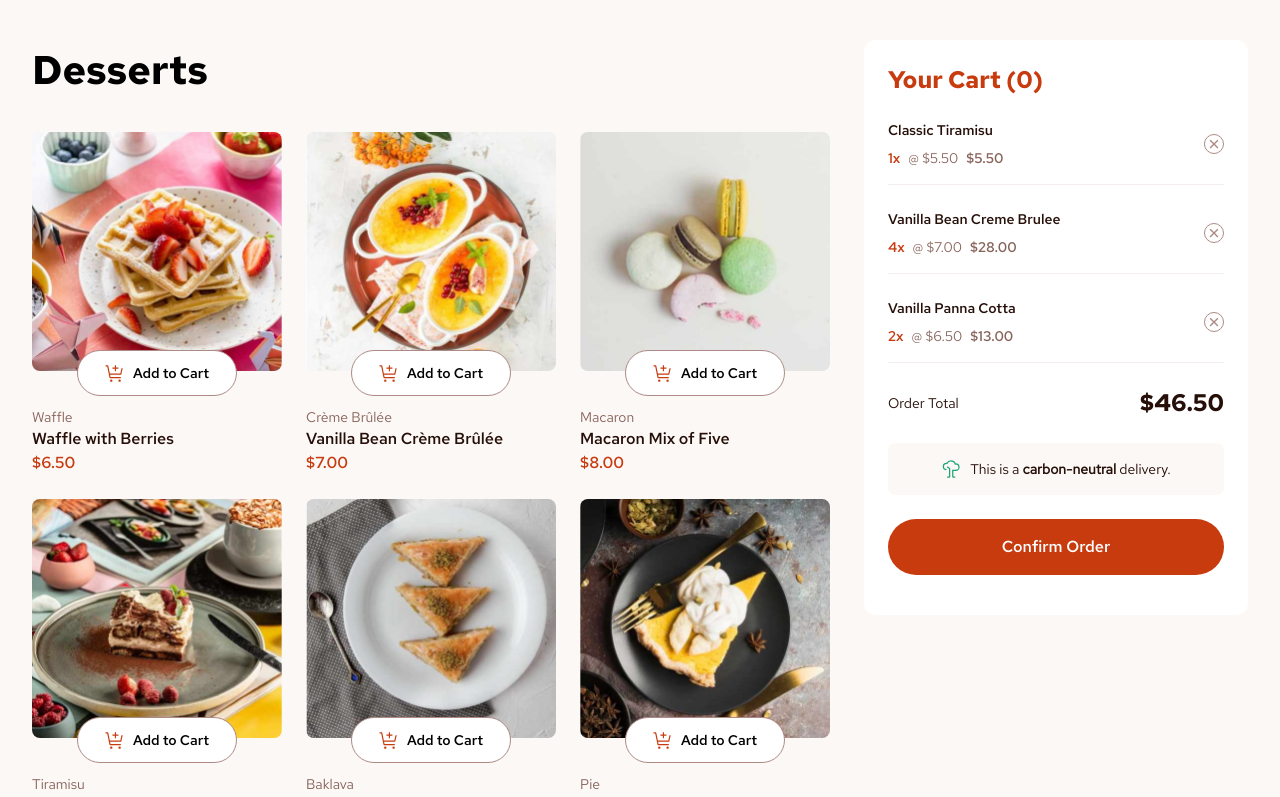
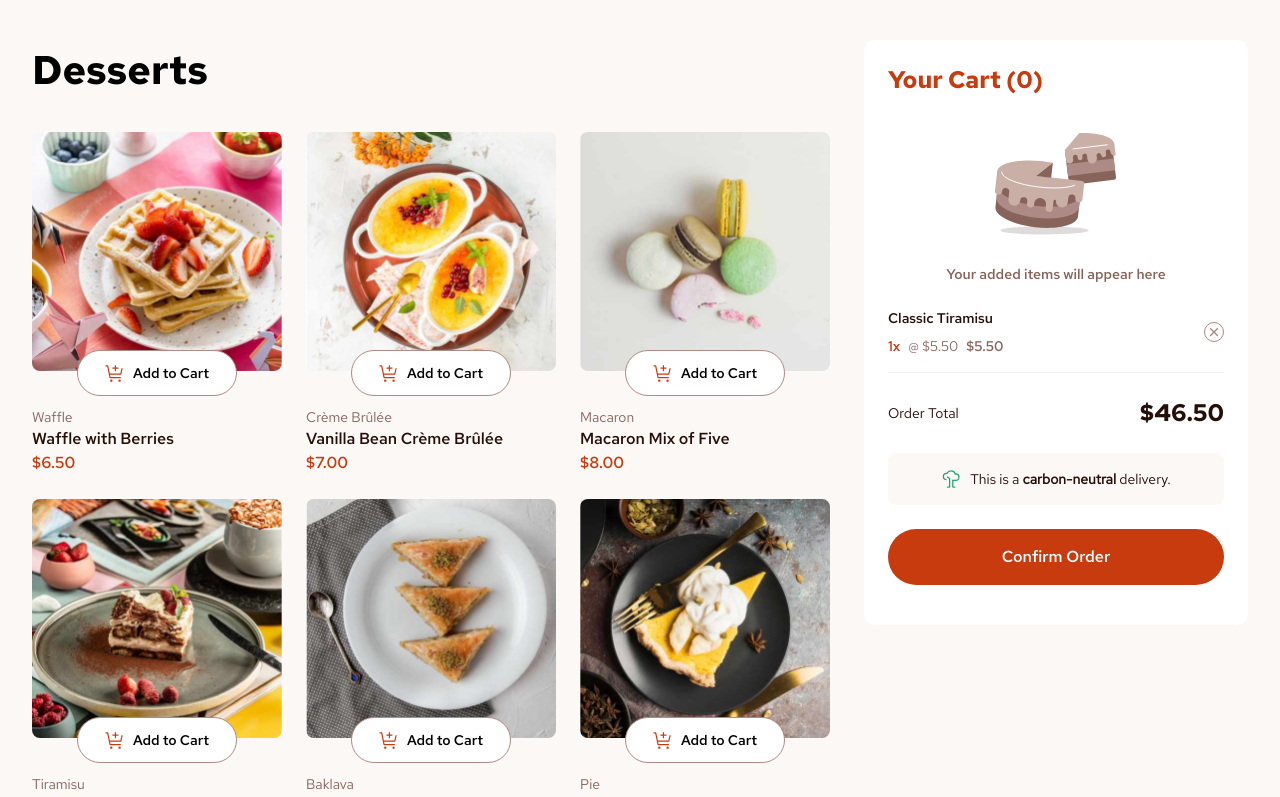
Before and after one commit to j0hnr0/Product-list-with-cart, a Next.js app: page / in a window 1280 px wide. Shown: the top 797 px of the page. Built offline with nearby package versions, Linux system fonts and the light colour scheme.

Commit message:
Added conditional rendering on empty cart

```diff
--- a/app/_components/your-cart-section.js
+++ b/app/_components/your-cart-section.js
@@ -5,7 +5,6 @@ import { useSelector } from "react-redux";
 
 export default function YourCartSection() {
   const totalQuantity = useSelector((state) => state.cart.totalQuantity);
-  const isClicked = true;
 
   return (
     <section className="w-full flex justify-end">
@@ -14,12 +13,12 @@ export default function YourCartSection() {
           Your Cart ({totalQuantity})
         </h2>
 
-        {!isClicked && (
+        {totalQuantity === 0 && (
           <div className="flex flex-col justify-center items-center mt-6">
             <Image
               src="/images/illustration-empty-cart.svg"
               className="w-full h-auto max-w-32"
-              alt="Chocolate cake"
+              alt="Empty shopping cart"
               width={128}
               height={128}
               sizes="(max-width: 640px) 100vw, (max-width: 1024px) 50vw, 33vw"
@@ -46,78 +45,6 @@ export default function YourCartSection() {
                 </h3>
                 <h3 className="font-red-hat-semibold font-semibold text-sm text-custom-brown">
                   $5.50
-                </h3>
-              </div>
-            </div>
-
-            <div className="group flex justify-center items-center rounded-full bg-transparent hover:border-custom-black border-[1px] border-custom-gray w-5 h-5 cursor-pointer">
-              <svg
-                xmlns="http://www.w3.org/2000/svg"
-                width="10"
-                height="10"
-                fill="none"
-                viewBox="0 0 10 10"
-              >
-                <path
-                  className="fill-custom-gray group-hover:fill-custom-black"
-                  d="M8.375 9.375 5 6 1.625 9.375l-1-1L4 5 .625 1.625l1-1L5 4 8.375.625l1 1L6 5l3.375 3.375-1 1Z"
-                />
-              </svg>
-            </div>
-          </div>
-
-          <hr className="w-full h-[1px] border-custom-white2 mt-4" />
-
-          <div className="mt-6 flex justify-between items-center">
-            <div>
-              <h3 className="font-red-hat-semibold font-semibold text-sm text-custom-black">
-                Vanilla Bean Creme Brulee
-              </h3>
-              <div className="flex justify-start items-center gap-2 mt-2">
-                <h3 className="font-red-hat-semibold font-semibold text-sm text-custom-red">
-                  4x
-                </h3>
-                <h3 className="font-red-hat-regular text-sm text-custom-brown">
-                  @ $7.00
-                </h3>
-                <h3 className="font-red-hat-semibold font-semibold text-sm text-custom-brown">
-                  $28.00
-                </h3>
-              </div>
-            </div>
-
-            <div className="group flex justify-center items-center rounded-full bg-transparent hover:border-custom-black border-[1px] border-custom-gray w-5 h-5 cursor-pointer">
-              <svg
-                xmlns="http://www.w3.org/2000/svg"
-                width="10"
-                height="10"
-                fill="none"
-                viewBox="0 0 10 10"
-              >
-                <path
-                  className="fill-custom-gray group-hover:fill-custom-black"
-                  d="M8.375 9.375 5 6 1.625 9.375l-1-1L4 5 .625 1.625l1-1L5 4 8.375.625l1 1L6 5l3.375 3.375-1 1Z"
-                />
-              </svg>
-            </div>
-          </div>
-
-          <hr className="w-full h-[1px] border-custom-white2 mt-4" />
-
-          <div className="mt-6 flex justify-between items-center">
-            <div>
-              <h3 className="font-red-hat-semibold font-semibold text-sm text-custom-black">
-                Vanilla Panna Cotta
-              </h3>
-              <div className="flex justify-start items-center gap-2 mt-2">
-                <h3 className="font-red-hat-semibold font-semibold text-sm text-custom-red">
-                  2x
-                </h3>
-                <h3 className="font-red-hat-regular text-sm text-custom-brown">
-                  @ $6.50
-                </h3>
-                <h3 className="font-red-hat-semibold font-semibold text-sm text-custom-brown">
-                  $13.00
                 </h3>
               </div>
             </div>
```
